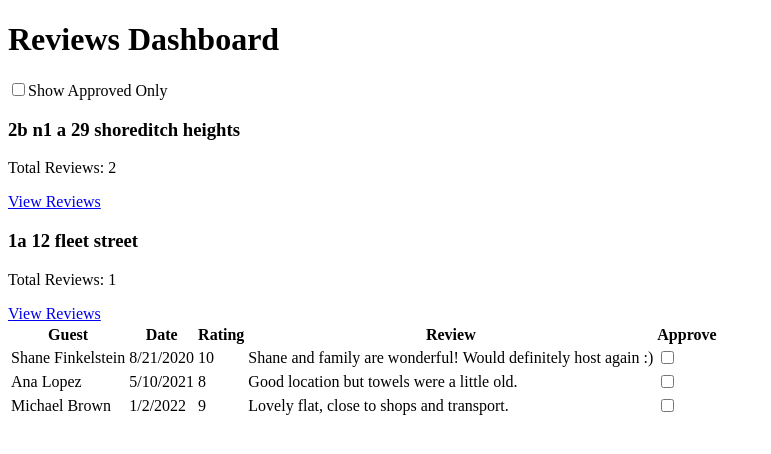
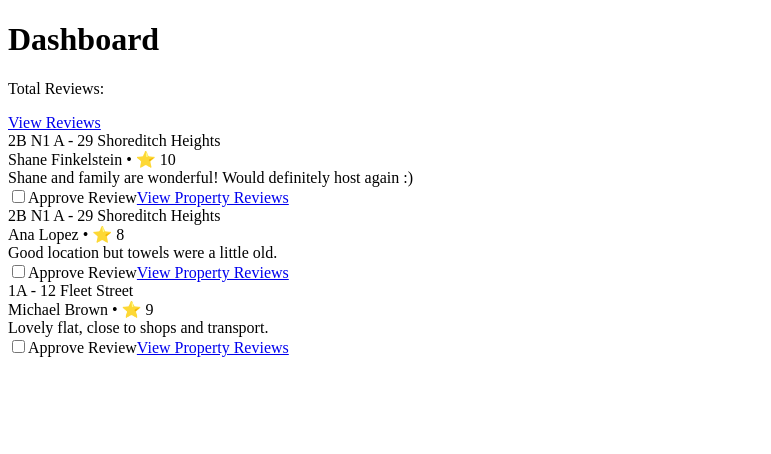
Before and after one commit to Otuu02/flex-reviews-dashboard, a Next.js app: page /dashboard in a window 1280 px wide. Shown: the top 454 px of the page, without its empty margins (0-771 px from the left). Built offline with nearby package versions, Linux system fonts and the light colour scheme.

Commit message:
Initial commit - dashboard ready

```diff
--- a/package.json
+++ b/package.json
@@ -9,6 +9,7 @@
     "lint": "eslint"
   },
   "dependencies": {
+    "@tailwindcss/typography": "^0.5.19",
     "next": "16.0.0",
     "react": "19.2.0",
     "react-dom": "19.2.0"
@@ -17,8 +18,10 @@
     "@tailwindcss/postcss": "^4",
     "@types/node": "24.9.1",
     "@types/react": "19.2.2",
+    "autoprefixer": "^10.4.21",
     "eslint": "^9",
     "eslint-config-next": "16.0.0",
-    "tailwindcss": "^4"
+    "postcss": "^8.5.6",
+    "tailwindcss": "^4.1.16"
   }
 }
--- a/pages/dashboard.tsx
+++ b/pages/dashboard.tsx
@@ -1,112 +1,66 @@
-// pages/dashboard.tsx
 import { useEffect, useState } from "react";
 import PropertySummary from "../components/PropertySummary";
-import { getApproved, toggleApproval } from "../utils/approval";
+import { getApproved, toggleApproval } from "../utils/approval.ts";
 import Link from "next/link";
 
 export default function Dashboard() {
-  const [reviews, setReviews] = useState<any[]>([]);
+  const [reviews, setReviews] = useState([]);
   const [loading, setLoading] = useState(true);
-  const [approvedOnly, setApprovedOnly] = useState(false);
-
   const approvedMap = getApproved();
 
   useEffect(() => {
     fetch("/api/reviews/hostaway")
       .then((res) => res.json())
       .then((data) => {
-        setReviews(data.reviews);
+        setReviews(data.reviews || []);
         setLoading(false);
       });
   }, []);
 
-  const filteredReviews = reviews.filter(
-    (r) => !approvedOnly || approvedMap[r.id]
-  );
+  const handleApprovalToggle = (slug: string, id: number) => {
+    toggleApproval(slug, id);
+  };
 
-  // Group by property/listing
-  const propertyGroups: Record<string, any[]> = {};
-  filteredReviews.forEach((review) => {
-    const slug = review.listingSlug;
-    if (!propertyGroups[slug]) propertyGroups[slug] = [];
-    propertyGroups[slug].push(review);
-  });
+  if (loading) return <div>Loading...</div>;
 
   return (
-    <div className="bg-white p-6 rounded-lg shadow-card">
-      <div className="flex justify-between items-center mb-6">
-        <h1 className="text-xl font-semibold">Reviews Dashboard</h1>
+    <>
+      <div className="p-6 max-w-6xl mx-auto">
+        <h1 className="text-xl font-bold mb-4">Dashboard</h1>
 
-        <label className="flex items-center gap-2 text-sm text-flex-dark">
+        {/* ✅ Per Property Stats */}
+        <PropertySummary reviews={reviews} approvedMap={approvedMap} />
+
+        {/* ✅ Review List */}
+        <div className="space-y-4">
+          {reviews.map((review: any) => (
+            <div key={review.id} className="bg-white shadow rounded p-4">
+              <div className="font-semibold">{review.listingName}</div>
+              <div className="text-sm text-gray-600">
+                {review.guestName} • ⭐ {review.overallRating}
+              </div>
+              <div className="mt-2">{review.publicReview}</div>
+
+              <label className="flex items-center gap-2 mt-3">
                 <input
                   type="checkbox"
-            checked={approvedOnly}
-            onChange={(e) => setApprovedOnly(e.target.checked)}
+                  checked={approvedMap[review.id] || false}
+                  onChange={() =>
+                    handleApprovalToggle(review.listingSlug, review.id)
+                  }
                 />
-          Show Approved Only
+                Approve Review
               </label>
+
+              <Link href={`/property/${review.listingSlug}`}>
+                <span className="text-blue-600 underline cursor-pointer text-sm mt-2 inline-block">
+                  View Property Reviews
+                </span>
+              </Link>
             </div>
-
-      {loading ? (
-        <div>Loading reviews…</div>
-      ) : (
-        <>
-          {/* Grouped properties */}
-          <div className="grid gap-4 mb-8 md:grid-cols-3">
-            {Object.keys(propertyGroups).map((slug) => {
-              const count = propertyGroups[slug].length;
-              return (
-                <PropertySummary
-                  key={slug}
-                  slug={slug}
-                  title={slug.replace(/-/g, " ")}
-                  totalReviews={count}
-                />
-              );
-            })}
+          ))}
         </div>
-
-          {/* Table */}
-          <div className="overflow-x-auto">
-            <table className="w-full text-sm text-left border-collapse">
-              <thead>
-                <tr className="bg-gray-100 text-flex-dark">
-                  <th className="p-3">Guest</th>
-                  <th className="p-3">Date</th>
-                  <th className="p-3">Rating</th>
-                  <th className="p-3">Review</th>
-                  <th className="p-3 text-center">Approve</th>
-                </tr>
-              </thead>
-
-              <tbody>
-                {filteredReviews.map((review) => (
-                  <tr key={review.id} className="border-b">
-                    <td className="p-3">{review.guestName}</td>
-                    <td className="p-3">
-                      {new Date(review.submittedAt).toLocaleDateString()}
-                    </td>
-                    <td className="p-3 font-semibold">{review.overallRating}</td>
-                    <td className="p-3 max-w-xs truncate">
-                      {review.publicReview}
-                    </td>
-                    <td className="p-3 text-center">
-                      <input
-                        type="checkbox"
-                        checked={!!approvedMap[review.id]}
-                        onChange={() => {
-                          toggleApproval(review.id);
-                          window.location.reload();
-                        }}
-                      />
-                    </td>
-                  </tr>
-                ))}
-              </tbody>
-            </table>
       </div>
     </>
-      )}
-    </div>
   );
 }
--- a/styles/globals.css
+++ b/styles/globals.css
@@ -1,27 +1,7 @@
-/* styles/globals.css */
-@import url('https://fonts.googleapis.com/css2?family=Inter:wght@300;400;600;700;800&display=swap');
+@tailwind base;
+@tailwind components;
+@tailwind utilities;
 
-:root{
-  --flex-dark: #072b26;
-  --flex-accent: #1fb59a;
-  --flex-muted: #6b7280;
-  --card-bg: #ffffff;
+body {
+  font-family: 'Inter', sans-serif;
 }
-
-html,body,#__next{ height:100%; }
-body{
-  font-family: "Inter", system-ui, -apple-system, "Segoe UI", Roboto, "Helvetica Neue", Arial;
-  background: #f7faf9;
-  color: #0f172a;
-  -webkit-font-smoothing:antialiased;
-  -moz-osx-font-smoothing:grayscale;
-}
-
-.container {
-  max-width: 1200px;
-  margin: 0 auto;
-  padding: 0 1rem;
-}
-
-/* small utility card shadow */
-.shadow-card { box-shadow: 0 6px 18px rgba(15,23,42,0.06); }
--- a/utils/approval.ts
+++ b/utils/approval.ts
@@ -1,19 +1,30 @@
-// utils/approval.ts
-
-const STORAGE_KEY = "approved_reviews";
+const STORAGE_KEY = "approvedReviews";
 
 export function getApproved(): Record<number, boolean> {
-  if (typeof window === "undefined") return {}; // SSR safety
+  if (typeof window === "undefined") return {};
   try {
-    return JSON.parse(localStorage.getItem(STORAGE_KEY) || "{}");
-  } catch {
+    const stored = localStorage.getItem(STORAGE_KEY);
+    return stored ? JSON.parse(stored) : {};
+  } catch (err) {
+    console.error("Failed to read approval data:", err);
     return {};
   }
 }
 
-export function toggleApproval(reviewId: number) {
-  if (typeof window === "undefined") return; // SSR safety
-  const approvals = getApproved();
-  approvals[reviewId] = !approvals[reviewId];
-  localStorage.setItem(STORAGE_KEY, JSON.stringify(approvals));
+export function setApproved(map: Record<number, boolean>): void {
+  if (typeof window === "undefined") return;
+  try {
+    localStorage.setItem(STORAGE_KEY, JSON.stringify(map));
+  } catch (err) {
+    console.error("Failed to save approval data:", err);
+  }
 }
+
+export function toggleApproval(slug: string, reviewId: number): void {
+  const current = getApproved();
+  const updated = {
+    ...current,
+    [reviewId]: !current[reviewId],
+  };
+  setApproved(updated);
+}
```
Also changed, not shown: components/Navbar.tsx (added, +25 -0 lines), components/pages/_document.tsx (added, +18 -0 lines), components/pages/components/Navbar.tsx (added, +30 -0 lines), pages/index.tsx (+69 -15 lines), pages/property/[slug].tsx (+28 -27 lines), tailwind.config.js (+3 -18 lines), 1 other file (tests, documents, lock files or other folders). Lines whose indentation alone changed are shown as unchanged.
